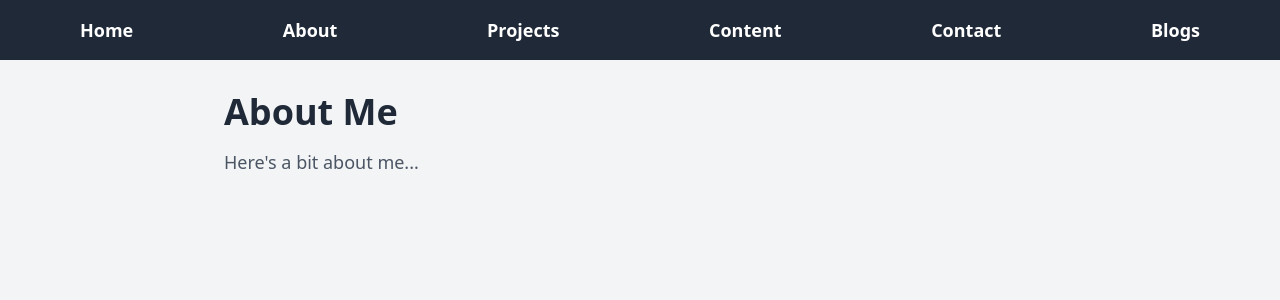
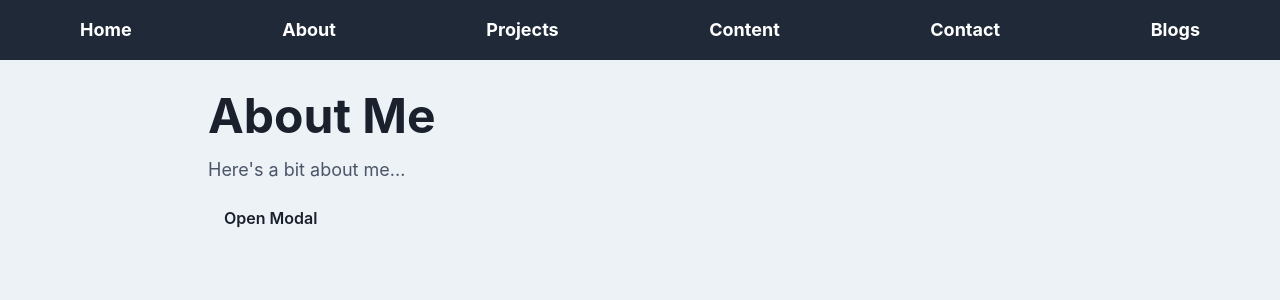
Before and after one commit to mujaffars/portfolio-website-Next.js, a Next.js app: page /about in a window 1280 px wide. Shown: the top 300 px of the page. Built offline with nearby package versions, Linux system fonts and the light colour scheme.

Commit message:
Implemented ChakraUi

```diff
--- /dev/null
+++ b/components/ModalComponent.js
@@ -0,0 +1,21 @@
+// components/ModalComponent.js
+import { Modal, ModalOverlay, ModalContent, ModalHeader, ModalBody, ModalFooter, Button } from '@chakra-ui/react';
+
+export default function ModalComponent({ isOpen, onClose, title, description }) {
+    return (
+        <Modal isOpen={isOpen} onClose={onClose}>
+            <ModalOverlay />
+            <ModalContent>
+                <ModalHeader>{title}</ModalHeader>
+                <ModalBody>
+                    <p>{description}</p>
+                </ModalBody>
+                <ModalFooter>
+                    <Button colorScheme="blue" onClick={onClose}>
+                        Close
+                    </Button>
+                </ModalFooter>
+            </ModalContent>
+        </Modal>
+    );
+}
--- a/package.json
+++ b/package.json
@@ -9,7 +9,11 @@
     "lint": "next lint"
   },
   "dependencies": {
+    "@chakra-ui/react": "^2.8.2",
+    "@emotion/react": "^11.11.4",
+    "@emotion/styled": "^11.11.5",
     "contentful": "^10.12.7",
+    "framer-motion": "^11.2.13",
     "next": "14.2.4",
     "react": "^18",
     "react-dom": "^18",
--- a/pages/about.js
+++ b/pages/about.js
@@ -1,19 +1,49 @@
 import Head from 'next/head';
+import { Box, Container, Heading, Text, Button } from '@chakra-ui/react';
+import { ChakraProvider } from '@chakra-ui/react'
 import Navbar from '../components/Navbar';
+import ModalComponent from '../components/ModalComponent'; // Import your ModalComponent
+import { useState } from 'react'; // Import useState hook
 
 export default function About() {
+    const [isOpen, setIsOpen] = useState(false);
+    const [modalTitle, setModalTitle] = useState('More details About me'); // Default title
+    const [modalDescription, setModalDescription] = useState('Modal description goes here...'); // Default description
+
+
+    const handleOpenModal = () => {
+        setIsOpen(true);
+    };
+
+    const handleCloseModal = () => {
+        setIsOpen(false);
+    };
+
     return (
-        <div className="bg-gray-100 min-h-screen">
-            <Navbar />
-            <Head>
-                <title>About Me</title>
-            </Head>
-            <main className="max-w-4xl mx-auto p-8">
-                <h1 className="text-4xl font-bold text-gray-800 mb-4">About Me</h1>
-                <p className="text-lg text-gray-600">
-                    Here's a bit about me...
-                </p>
-            </main>
-        </div>
+        <ChakraProvider>
+            <Box bg="gray.100" minH="100vh">
+                <Navbar />
+                <Head>
+                    <title>About Me</title>
+                </Head>
+                <Container maxW="4xl" py={8}>
+                    <Heading as="h1" size="2xl" mb={4} color="gray.800">
+                        About Me
+                    </Heading>
+                    <Text fontSize="lg" color="gray.600">
+                        Here's a bit about me...
+                    </Text>
+                    <Button mt={4} onClick={handleOpenModal}>
+                        Open Modal
+                    </Button>
+                    <ModalComponent
+                        isOpen={isOpen}
+                        onClose={handleCloseModal}
+                        title={modalTitle}
+                        description={modalDescription}
+                    />
+                </Container>
+            </Box>
+        </ChakraProvider>
     );
 }
```
Also changed, not shown: 1 other file (tests, documents, lock files or other folders).
